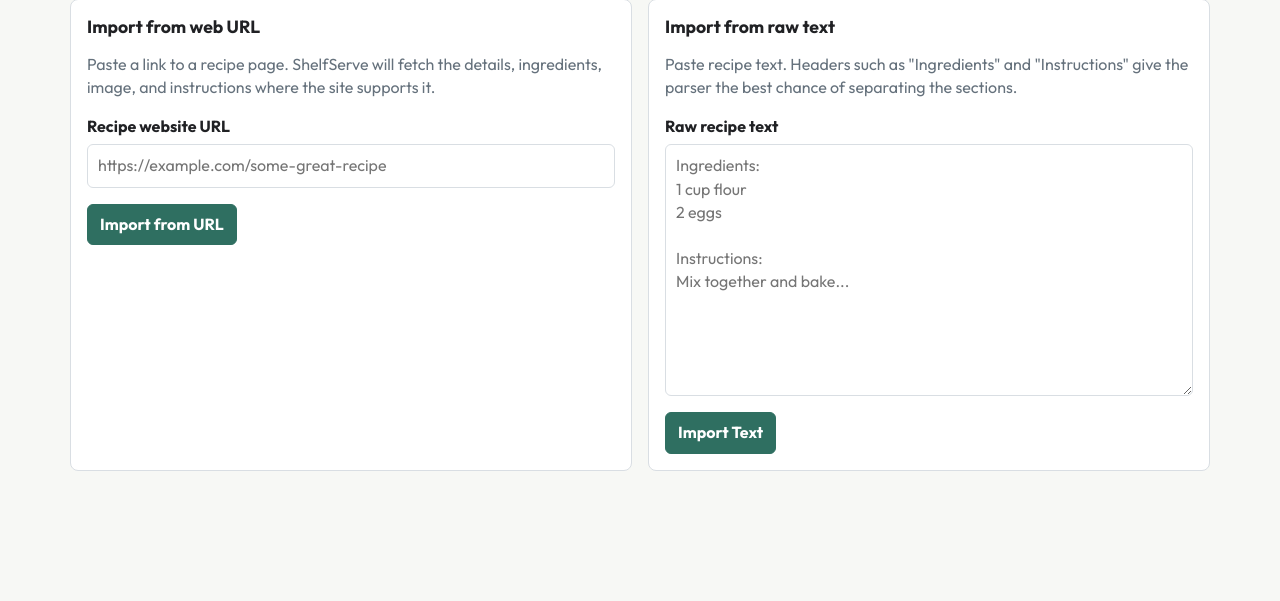
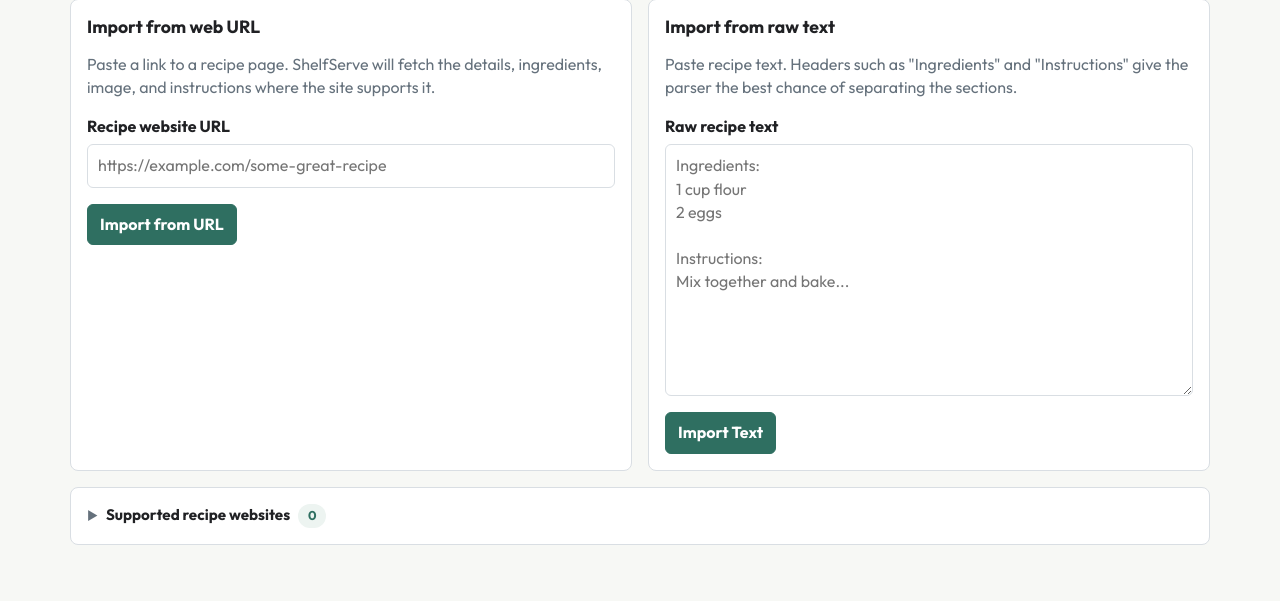
Before and after one commit to bslater509/shelfserve, a Django app: template recipe_planner/app/recipes/templates/recipes/recipe_import.html in a window 1280 px wide. Shown: the part 199-800 px from the top of the page. Run offline with Django 4.2, Linux system fonts and the light colour scheme; the template is opened without the code that fills it, so the values that code supplies are empty.

Commit message:
Add searchable supported-recipe-websites panel to import page
Add get_supported_websites() to parser.py that returns a sorted list
of all domains recipe-scrapers supports (583 sites), with module-level
caching. Re-export through views.py and pass to the recipe_import
template context. The import page now shows an expandable panel with
a search input that filters clickable domain tags in real time.

Bump config.yaml to 0.1.30 and update CHANGELOG.md.

```diff
--- a/recipe_planner/app/recipes/templates/recipes/recipe_import.html
+++ b/recipe_planner/app/recipes/templates/recipes/recipe_import.html
@@ -1,5 +1,75 @@
 {% extends "recipes/base.html" %}
 {% block title %}Import Recipe - ShelfServe{% endblock %}
+{% block extra_css %}
+<style>
+.supported-sites {
+  margin-top: 16px;
+}
+.supported-sites summary {
+  cursor: pointer;
+  display: flex;
+  align-items: center;
+  gap: 8px;
+  font-size: .95rem;
+}
+.supported-sites summary::-webkit-details-marker {
+  display: none;
+}
+.supported-sites summary::marker {
+  display: none;
+  content: "";
+}
+.supported-sites summary::before {
+  content: "\25B6";
+  font-size: .75rem;
+  color: var(--muted);
+  transition: transform .15s;
+}
+.supported-sites[open] summary::before {
+  transform: rotate(90deg);
+}
+.site-search-input {
+  margin-top: 12px;
+  max-width: 420px;
+}
+.tag-count {
+  display: inline-flex;
+  align-items: center;
+  justify-content: center;
+  min-width: 28px;
+  height: 24px;
+  padding: 0 8px;
+  border-radius: 999px;
+  background: var(--soft);
+  color: var(--primary);
+  font-size: .8rem;
+  font-weight: 700;
+  line-height: 1;
+}
+.site-list {
+  display: flex;
+  flex-wrap: wrap;
+  gap: 6px;
+  margin-top: 12px;
+  max-height: 440px;
+  overflow-y: auto;
+}
+.site-tag {
+  border: 1px solid var(--line);
+  border-radius: 6px;
+  padding: 5px 10px;
+  background: var(--panel);
+  color: var(--ink);
+  font-size: .85rem;
+  text-decoration: none;
+  white-space: nowrap;
+}
+.site-tag:hover {
+  border-color: var(--primary);
+  color: var(--primary);
+}
+</style>
+{% endblock %}
 {% block content %}
 <section class="toolbar">
   <div>
@@ -40,4 +110,35 @@
     </form>
   </section>
 </div>
+
+<details class="panel supported-sites" id="supported-sites">
+  <summary>
+    <strong>Supported recipe websites</strong>
+    <span class="tag-count">{{ supported_websites|length }}</span>
+  </summary>
+  <input type="search" id="site-search" placeholder="Search websites..." class="site-search-input">
+  <div id="site-list" class="site-list">
+    {% for site in supported_websites %}
+      <a href="https://{{ site }}" target="_blank" rel="noopener" class="site-tag">{{ site }}</a>
+    {% endfor %}
+  </div>
+</details>
 {% endblock %}
+
+{% block extra_js %}
+<script>
+(function() {
+  const search = document.getElementById('site-search');
+  if (!search) return;
+  const list = document.getElementById('site-list');
+  if (!list) return;
+  const tags = Array.from(list.getElementsByClassName('site-tag'));
+  search.addEventListener('input', function() {
+    const q = this.value.toLowerCase().trim();
+    for (const tag of tags) {
+      tag.classList.toggle('hidden', !tag.textContent.toLowerCase().includes(q));
+    }
+  });
+})();
+</script>
+{% endblock %}
--- a/recipe_planner/app/recipes/views.py
+++ b/recipe_planner/app/recipes/views.py
@@ -1,6 +1,6 @@
 """Compatibility import surface for recipe view callables."""
 
-from .parser import parse_recipe_text, parse_recipe_url
+from .parser import get_supported_websites, parse_recipe_text, parse_recipe_url
 from .views_dashboard import dashboard
 from .views_pantry import delete_pantry_item, edit_pantry_item, pantry_list
 from .views_planner import (
@@ -25,6 +25,7 @@ from .views_supermarkets import settings_view, supermarket_detail, supermarket_l
 __all__ = [
     "add_shopping_item",
     "cook_planner_entry",
+    "get_supported_websites",
     "dashboard",
     "delete_meal_plan_template",
     "delete_pantry_item",
--- a/recipe_planner/app/recipes/views_recipes.py
+++ b/recipe_planner/app/recipes/views_recipes.py
@@ -5,7 +5,7 @@ from django.shortcuts import get_object_or_404, redirect, render
 from .forms import RecipeForm
 from .models import Ingredient, PantryItem, Recipe, Tag, Unit
 from .services import normalise_tag_name
-from .parser import parse_recipe_text, parse_recipe_url
+from .parser import get_supported_websites, parse_recipe_text, parse_recipe_url
 from .view_helpers import (
     imported_image_media_url,
     parse_ingredient_rows,
@@ -224,4 +224,6 @@ def recipe_import(request):
         except Exception as e:
             messages.error(request, f"Error importing recipe: {str(e)}")
 
-    return render(request, "recipes/recipe_import.html")
+    return render(request, "recipes/recipe_import.html", {
+        "supported_websites": get_supported_websites(),
+    })
--- a/recipe_planner/config.yaml
+++ b/recipe_planner/config.yaml
@@ -1,5 +1,5 @@
 name: ShelfServe
-version: "0.1.29"
+version: "0.1.30"
 slug: shelfserve
 description: Recipe storage, meal planning, and supermarket-sorted shopping lists.
 url: https://github.com/bslater509/shelfserve
```
Also changed, not shown: recipe_planner/app/recipes/parser.py (+11 -1 lines), recipe_planner/CHANGELOG.md.
